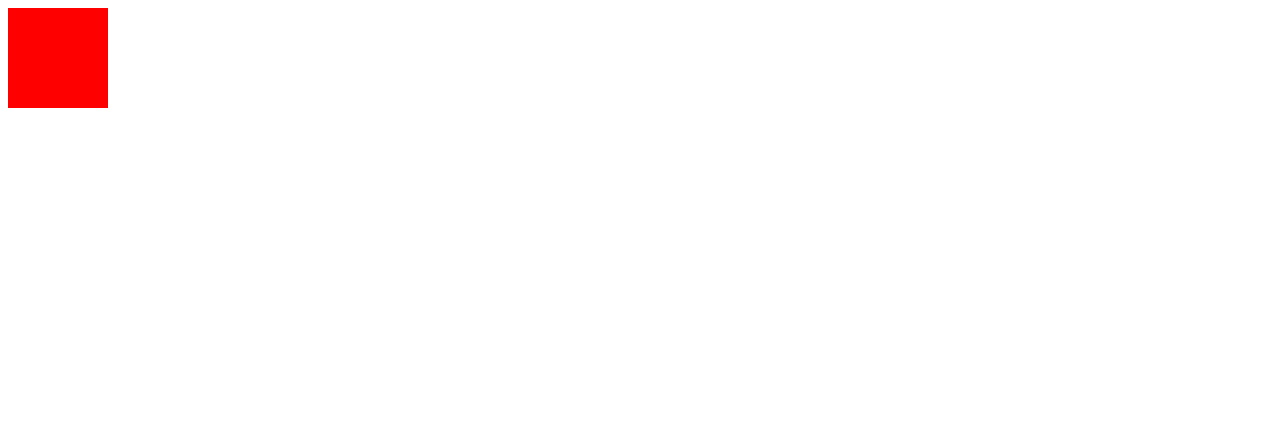
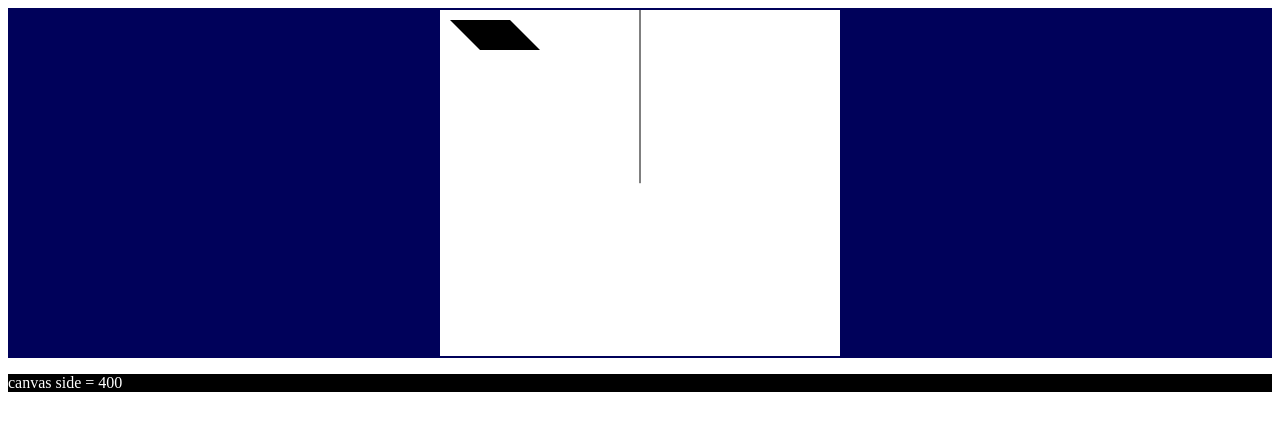
Before and after one commit to DanielStrensHelha/ThirdWheel, a plain HTML site: page index.html in a window 1280 px wide. Drawn offline with Linux system fonts and the light colour scheme.

Commit message:
Added sample code to create and draw lines and polygons on an html canvas

```diff
--- a/index.html
+++ b/index.html
@@ -8,9 +8,13 @@
     <title>Third wheel of Chess</title>
 </head>
 <body>
-    <div id="gameBoard">
+    <div class="gameBoard">
+        <canvas id="gameCanvas">
 
+        </canvas>
     </div>
+    <p id="debug"></p>
+
     <script src="script/main.js"></script>
 </body>
 </html>
--- a/script/main.js
+++ b/script/main.js
@@ -1,4 +1,28 @@
-let gameBoard = document.getElementById("gameBoard");
-gameBoard.style = "width: 100px; \
-                height: 100px; \
-                background-color: red;";
+//Setting the main variables and constants
+const canvas = document.getElementById("gameCanvas");
+const context = canvas.getContext('2d');
+const debug = document.getElementById("debug");
+
+let windowHeight = window.innerHeight;
+let windowWidth = window.innerWidth;
+let d;
+d = (windowWidth <= windowHeight/2) ? windowWidth : windowHeight/2;
+let c = d/2, t = d/4, h = Math.sqrt((d/2)*(d/2) - (d/4)*(d/4));
+
+canvas.height = h*2;
+canvas.width = d;
+debug.innerText = "canvas side = " + d;
+
+//Test, drawing a line :
+context.moveTo(c, h);
+context.lineTo(c, 0);
+context.stroke();
+
+//Test, drawing a polygon in blue :
+context.beginPath();
+context.moveTo(10,10);
+context.lineTo(40, 40);
+context.lineTo(100, 40);
+context.lineTo(70, 10);
+context.lineTo(10, 10);
+context.fill();
--- a/style.css
+++ b/style.css
@@ -0,0 +1,22 @@
+:root {
+    --bg: #00015a;
+}
+
+.gameBoard {
+    background-color: var(--bg);
+    display: grid;
+    justify-content: center;
+    align-content: center;
+    border: 1px solid var(--bg);
+}
+#gameCanvas {
+    background-color: white;
+    border: 1px solid var(--bg);
+}
+
+
+/* Debug */
+#debug {
+    color: white;
+    background-color: black;
+}
```
